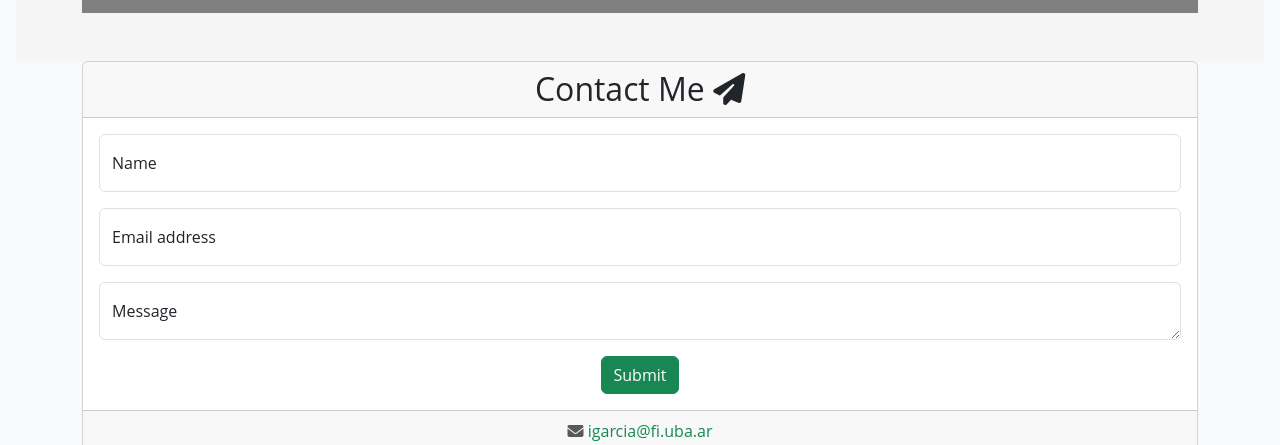
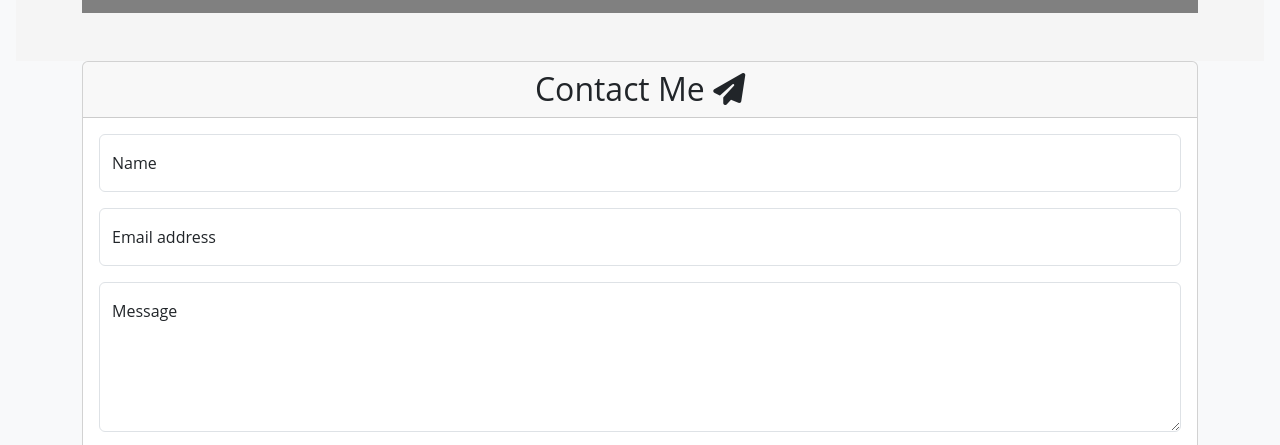
Before and after one commit to 1gnacio/1gnacio.github.io, a plain HTML site: page index.html in a window 1280 px wide. Shown: the part 1418-1863 px from the top of the page. Drawn offline with nearby package versions, Linux system fonts and the light colour scheme.

Commit message:
fix textarea height and return in messages

```diff
--- a/index.html
+++ b/index.html
@@ -155,7 +155,7 @@
                     </div>
                   </div>
                   <div class="form-floating mb-3">
-                    <textarea class="form-control" id="message" name="message" placeholder="Leave your comment" rows="3" required></textarea>
+                    <textarea class="form-control" id="message" name="message" placeholder="Leave your comment" style="height: 150px" required></textarea>
                     <label for="message">Message</label>
                     <div class="invalid-feedback" id="message-validation">
                       Please enter your message.
--- a/script.js
+++ b/script.js
@@ -7,6 +7,8 @@ document.addEventListener("DOMContentLoaded", function() {
         var hasErrors = false;
         var validElements = document.getElementsByClassName("is-valid");
         var invalidElements = document.getElementsByClassName("is-invalid");
+
+        message = message.replace(/(\r\n|\n|\r)/gm, "%0D%0A");
 
         while (validElements.length > 0) {
             validElements[0].classList.remove("is-valid");
```
